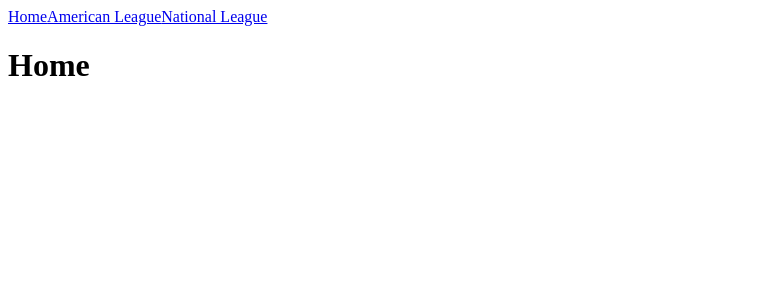
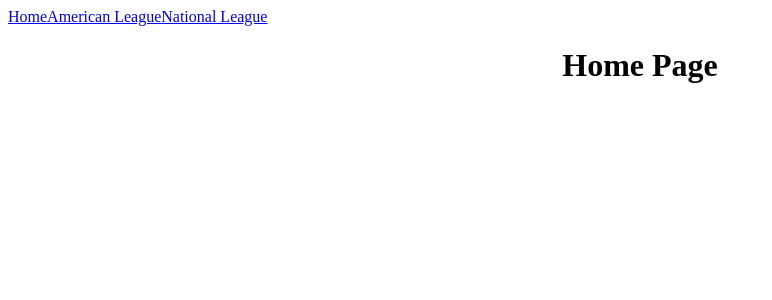
Before and after one commit to Yugi512/phase-2-project, a React (Create React App) app: page / in a window 1280 px wide. Shown: the top 300 px of the page, without its empty margins (0-772 px from the left). Built offline with nearby package versions, Linux system fonts and the light colour scheme; no server answers.

Commit message:
deleted alot of files

```diff
--- a/src/AmericanLeague.js
+++ /dev/null
@@ -1,15 +0,0 @@
-import React from "react";
-import { useState,useEffect } from "react";
-
-
-function AmericanLeague(){
-
-
-    return (
-        <div>
-            <h1>American League stats</h1>
-        </div>
-    )
-}
-
-export default AmericanLeague;
--- a/src/App.js
+++ b/src/App.js
@@ -20,13 +20,12 @@ function App() {
       .catch(error => console.log(error))
   },[])
 
-
   return (
     <>
       <header>
         <Navbar />
       </header>
-      <Outlet context={{americanLeague:{americanLeague}, nationalLeague:{nationalLeague}}}/>
+      <Outlet context={{american:americanLeague, national:nationalLeague}}/>
     </>
   );
 }
--- /dev/null
+++ b/src/ErrorPage.js
@@ -0,0 +1,21 @@
+import NavBar from "./Navbar"
+import { useRouteError } from "react-router-dom"
+
+function ErrorPage(){
+    const error = useRouteError();
+    console.log(error)
+
+    return (
+        <>
+            <header>
+                <NavBar />
+            </header>
+            <main>
+                <h1>{error.status} Error, something wrong</h1>
+                <p>obviously</p>
+            </main>
+        </>
+    )
+}
+
+export default ErrorPage;
--- a/src/Home.js
+++ b/src/Home.js
@@ -1,12 +1,14 @@
-import { useState, useEffect } from "react";
-import { Outlet } from "react-router-dom";
-
+import { useOutletContext } from "react-router-dom";
+import  "./style.css"
 
 function Home(){
 
+
     return (
-        <div>
-            <h1>Home</h1>
+        <div className="home">
+            <h1 id="homepagetext">Home Page</h1>
+            <main>
+            </main>
         </div>
     )
 }
--- a/src/NationalLeague.js
+++ /dev/null
@@ -1,15 +0,0 @@
-import React from "react";
-import { useState,useEffect } from "react";
-
-
-function NationalLeague(){
-
-
-    return (
-        <div>
-            <h1>National League stats</h1>
-        </div>
-    )
-}
-
-export default NationalLeague;
--- a/src/routes.js
+++ b/src/routes.js
@@ -1,25 +1,17 @@
-import AmericanLeague from "./AmericanLeague";
 import App from "./App";
 import Home from "./Home";
-import NationalLeague from "./NationalLeague";
+import ErrorPage from "./ErrorPage";
 
 const routes = [
     {
         path:"/",
         element: <App />,
+        errorElement: <ErrorPage />,
         children: [
             {
                 path:"/",
                 element:<Home />
             },
-            {
-                path:"/american-league",
-                element: <AmericanLeague />
-            },
-            {
-                path:"/national-league",
-                element: <NationalLeague />
-            }
         ]
     }
 ]
--- /dev/null
+++ b/src/style.css
@@ -0,0 +1,18 @@
+.home{
+    display: inline-flexbox;
+    text-align: center;
+
+}
+
+#american{
+    display: inline-block;
+    text-align: center;
+    justify-content: center;
+    padding: 3rem;
+}
+#national{
+    display: inline-block;
+    text-align: center;
+    justify-content: center;
+    padding: 3rem;
+}
```
Also changed, not shown: 1 other file (tests, documents, lock files or other folders). Lines whose indentation alone changed are shown as unchanged.
